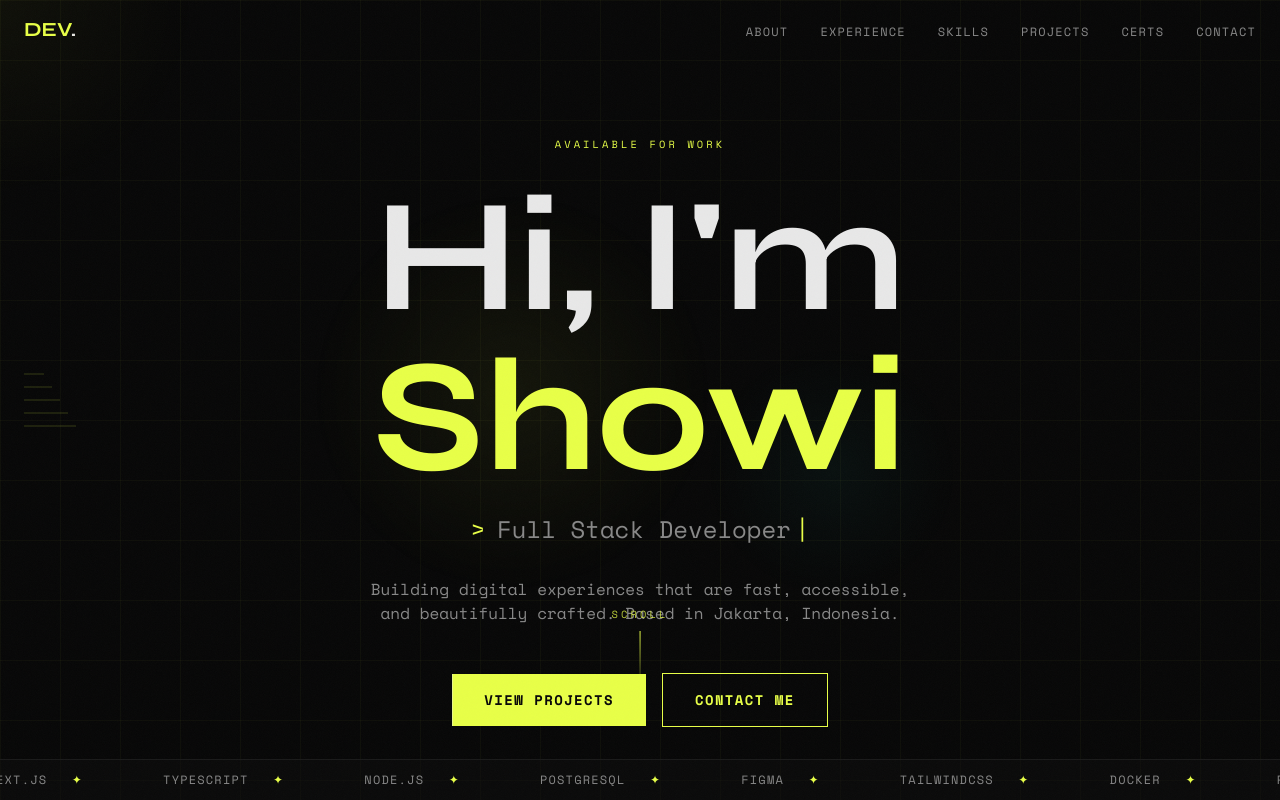
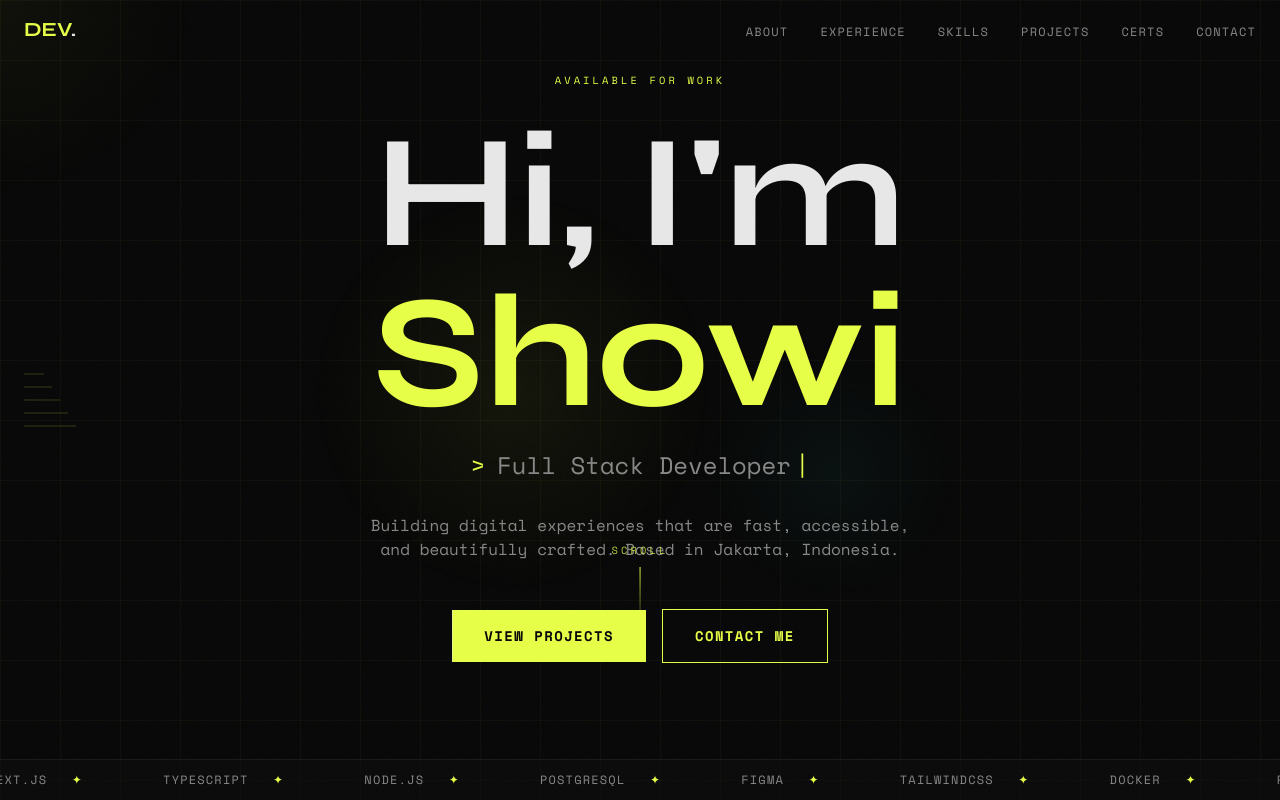
Before and after one commit to ahmadshowi/porto-showi, a Next.js app: page / in a window 1280 px wide. Shown: the top 800 px of the page. Built offline with nearby package versions, Linux system fonts and the light colour scheme.

Commit message:
ubah section

```diff
--- a/components/Hero.tsx
+++ b/components/Hero.tsx
@@ -34,7 +34,10 @@ export default function Hero() {
   }, [displayed, isDeleting, roleIndex])
 
   return (
-    <section ref={ref} id="hero" className="relative min-h-screen flex items-center justify-center overflow-hidden pt-16">
+    <section ref={ref}
+  id="hero"
+  className="relative min-h-screen flex items-center justify-center overflow-hidden pt-16 pb-32"
+>
       {/* Animated background circles */}
       <div className="absolute inset-0 pointer-events-none">
         <motion.div
@@ -70,7 +73,7 @@ export default function Hero() {
       </div>
 
       <motion.div
-        className="relative z-10 max-w-5xl mx-auto px-6 text-center"
+        className="relative z-20 max-w-5xl mx-auto px-6 text-center"
         style={{ opacity }}
       >
         {/* Label */}
@@ -168,7 +171,7 @@ export default function Hero() {
       </motion.div>
 
       {/* Marquee */}
-      <div className="absolute bottom-0 left-0 right-0 overflow-hidden border-t border-border py-3 bg-surface/50">
+      <div className="absolute bottom-0 left-0 right-0 z-0 overflow-hidden border-t border-border py-3 bg-surface/50">
         <div className="marquee-track flex gap-16 whitespace-nowrap w-max">
           {[...Array(2)].map((_, i) => (
             <span key={i} className="flex gap-16 items-center">
```
